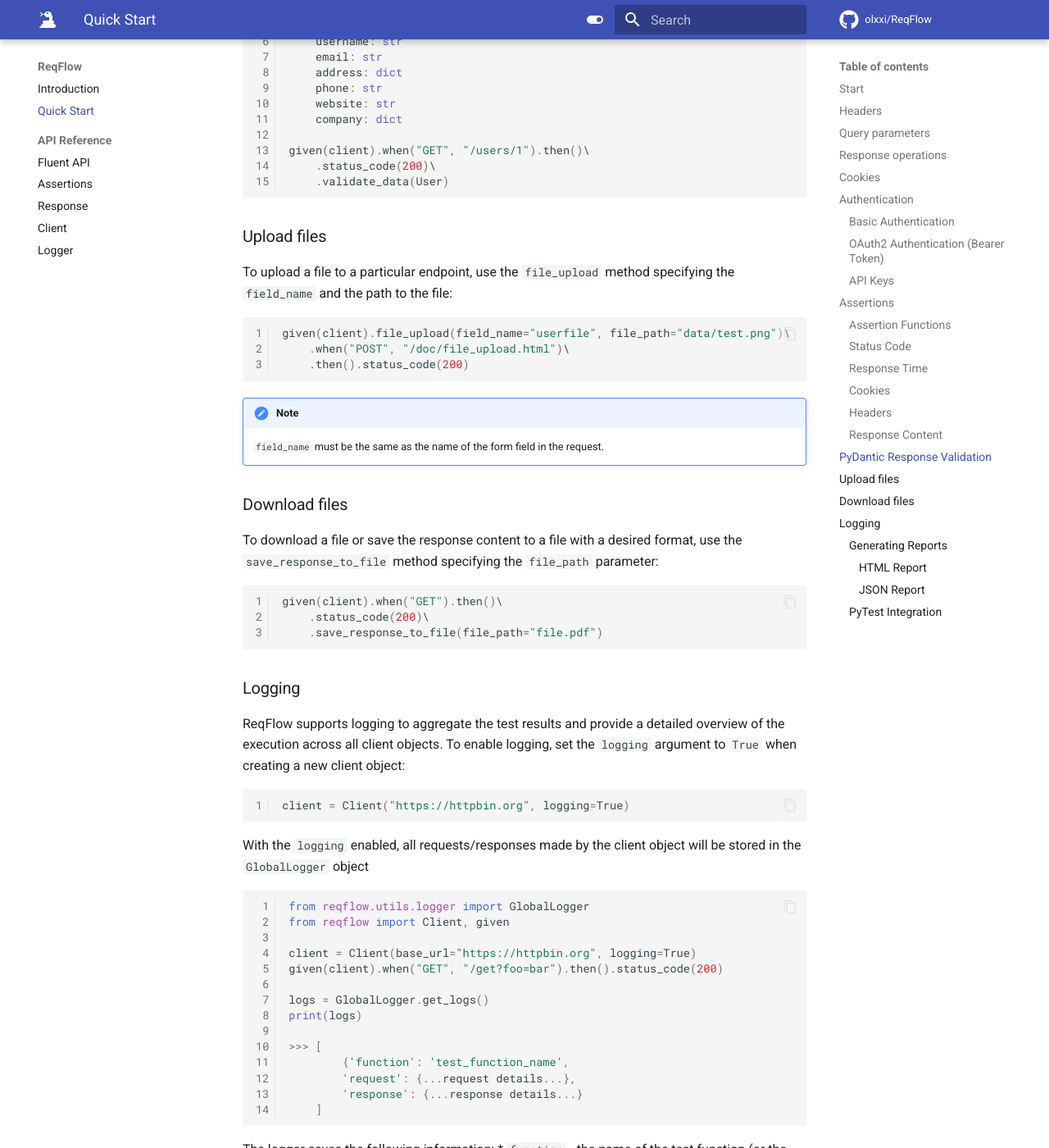
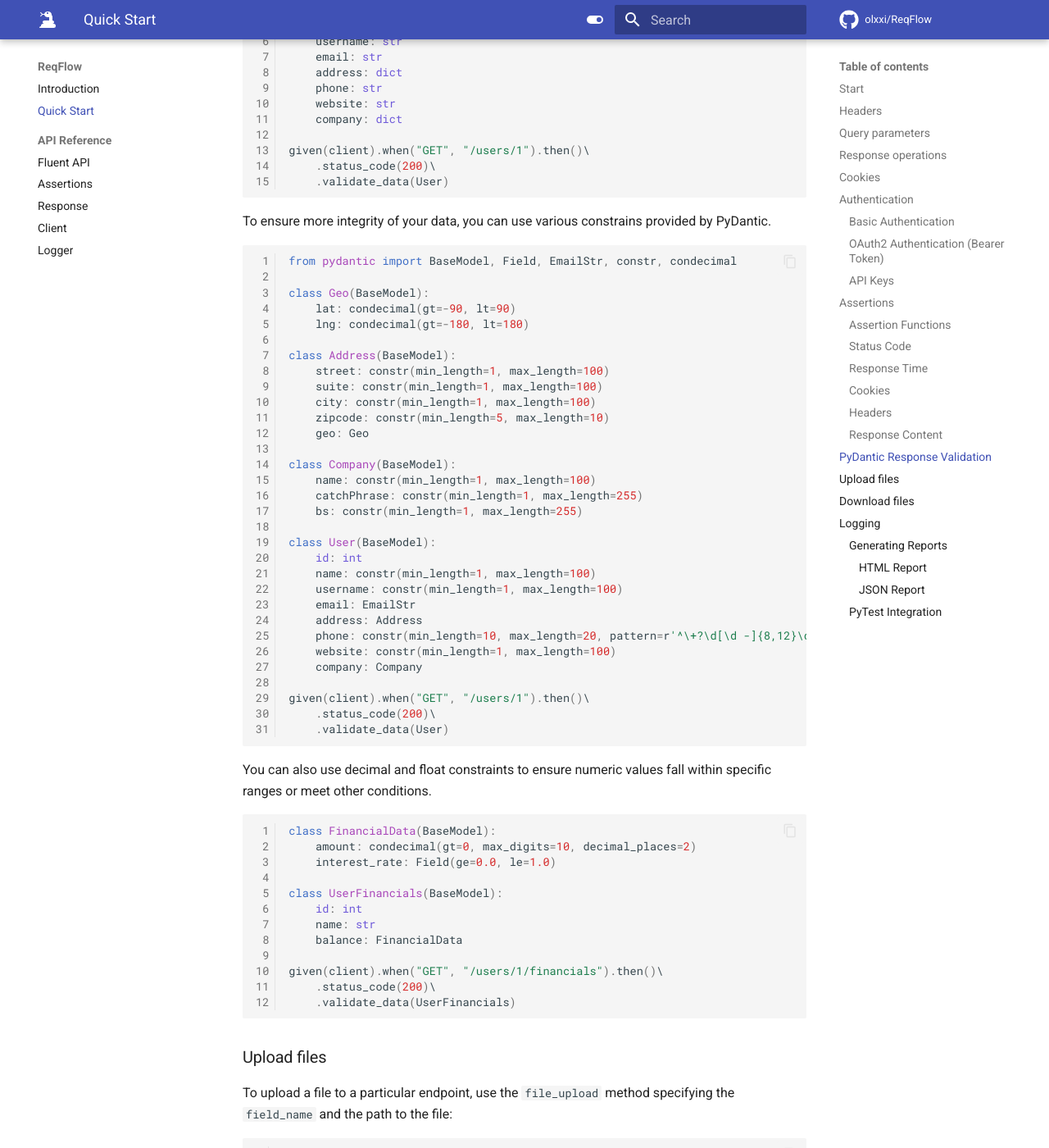
Before and after one commit to olxxi/ReqFlow, an MkDocs documentation site: the page built from docs/quick_start.md, in a window 1280 px wide and 1400 px high, scrolled down 4570 px. Shown: the whole window at 82% size. Built offline with MkDocs 1.6.1 and Material for MkDocs 9.7.7, drawn with Linux system fonts in a browser that asks for light colours; comment, search, counter and statistics services are not loaded.

Commit message:
docs pydantic

````diff
--- a/docs/quick_start.md
+++ b/docs/quick_start.md
@@ -225,6 +225,59 @@
     .validate_data(User)
 ```
 
+To ensure more integrity of your data, you can use various constrains provided by PyDantic.
+
+```python linenums="1"
+from pydantic import BaseModel, Field, EmailStr, constr, condecimal
+
+class Geo(BaseModel):
+    lat: condecimal(gt=-90, lt=90)
+    lng: condecimal(gt=-180, lt=180)
+
+class Address(BaseModel):
+    street: constr(min_length=1, max_length=100)
+    suite: constr(min_length=1, max_length=100)
+    city: constr(min_length=1, max_length=100)
+    zipcode: constr(min_length=5, max_length=10)
+    geo: Geo
+
+class Company(BaseModel):
+    name: constr(min_length=1, max_length=100)
+    catchPhrase: constr(min_length=1, max_length=255)
+    bs: constr(min_length=1, max_length=255)
+
+class User(BaseModel):
+    id: int
+    name: constr(min_length=1, max_length=100)
+    username: constr(min_length=1, max_length=100)
+    email: EmailStr
+    address: Address
+    phone: constr(min_length=10, max_length=20, pattern=r'^\+?\d[\d -]{8,12}\d$')
+    website: constr(min_length=1, max_length=100)
+    company: Company
+
+given(client).when("GET", "/users/1").then()\
+    .status_code(200)\
+    .validate_data(User)
+```
+
+You can also use decimal and float constraints to ensure numeric values fall within specific ranges or meet other conditions.
+
+```python linenums="1"
+class FinancialData(BaseModel):
+    amount: condecimal(gt=0, max_digits=10, decimal_places=2)
+    interest_rate: Field(ge=0.0, le=1.0)
+
+class UserFinancials(BaseModel):
+    id: int
+    name: str
+    balance: FinancialData
+
+given(client).when("GET", "/users/1/financials").then()\
+    .status_code(200)\
+    .validate_data(UserFinancials)
+```
+
 ### Upload files
 
 To upload a file to a particular endpoint, use the `file_upload` method specifying the `field_name` and the path to the file:
````
Also changed, not shown: 1 other file.
